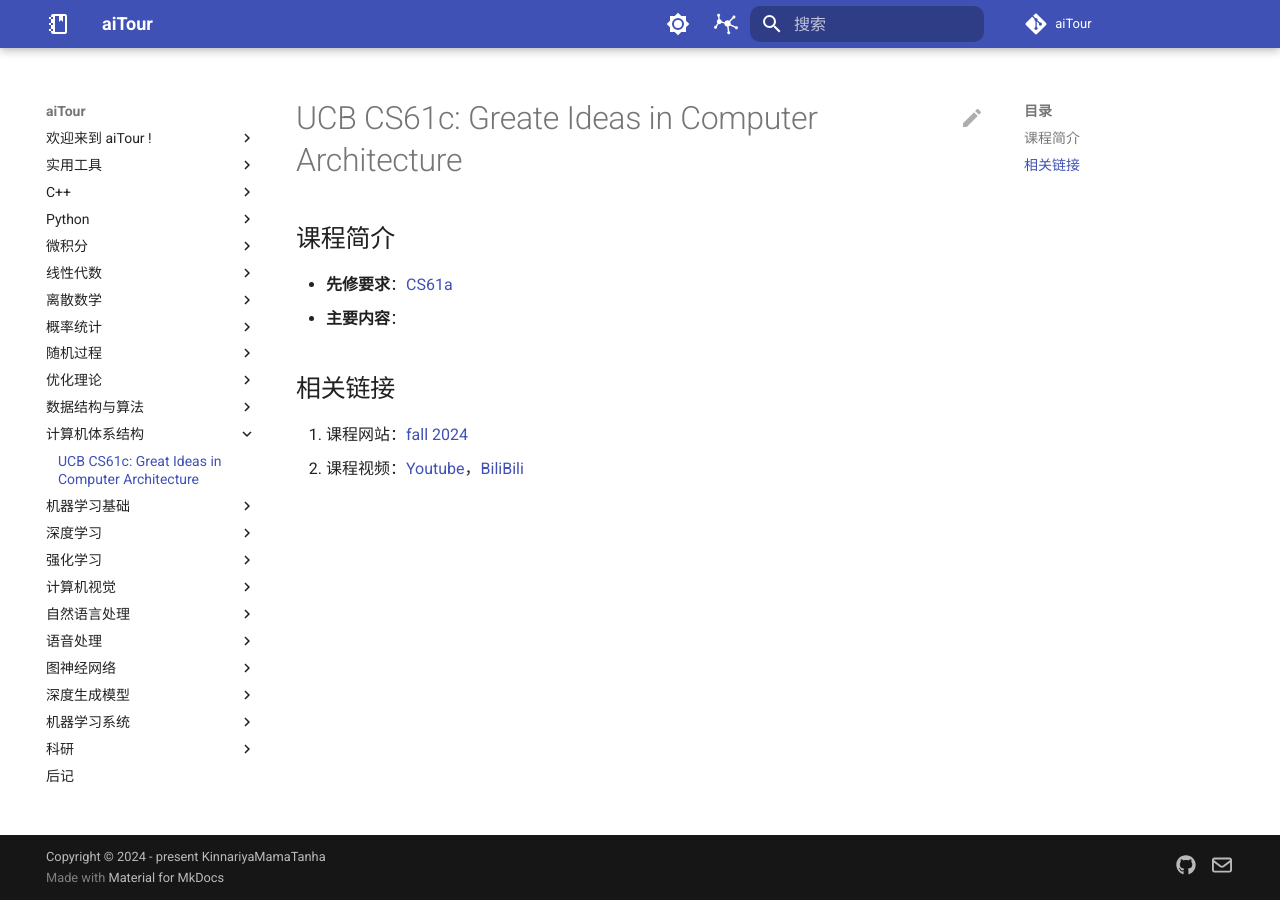
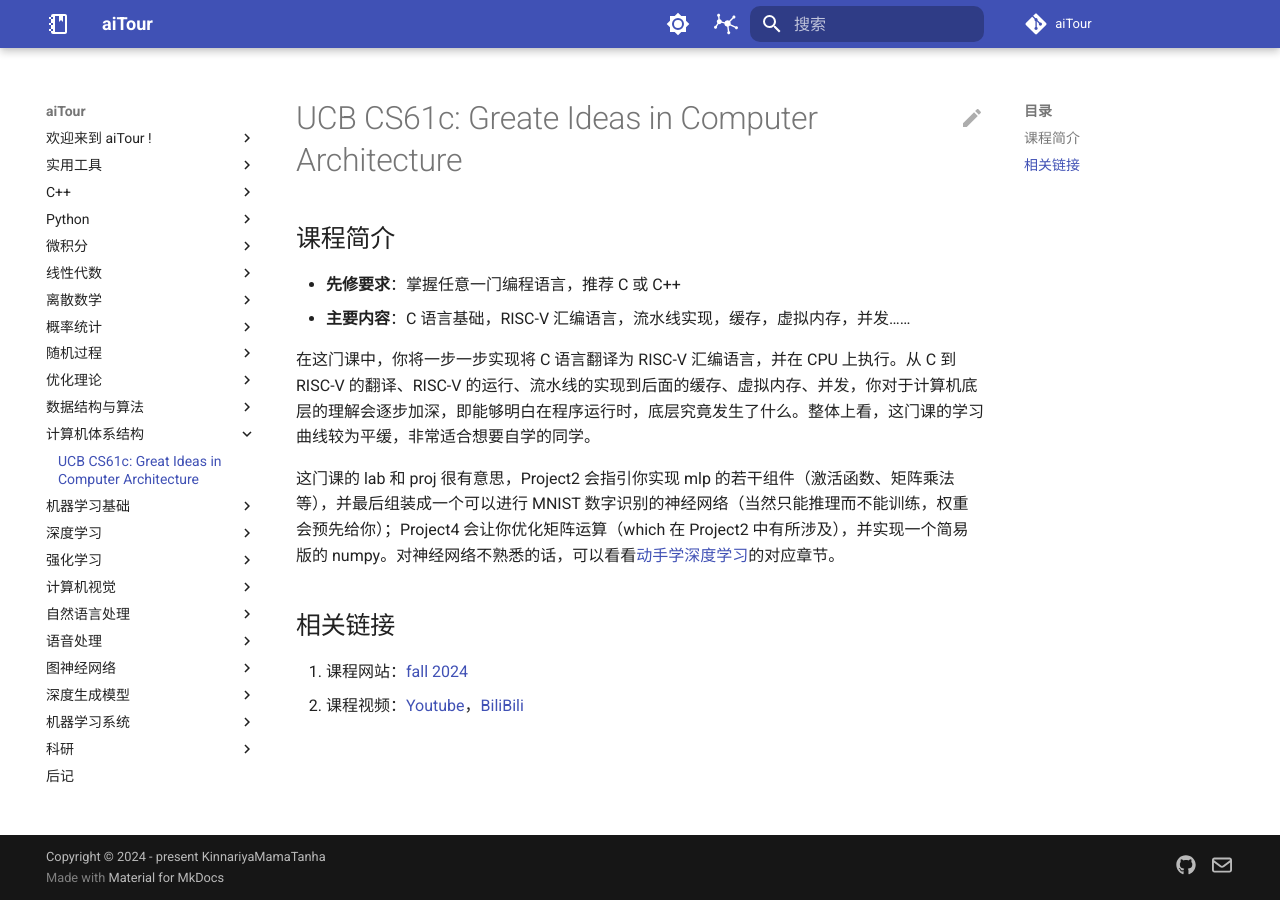
Before and after one commit to KinnariyaMamaTanha/aiTour, an MkDocs documentation site: the page built from docs/computer-architecture/CS61c.md, in a window 1280 px wide. Built offline with MkDocs 1.6.1 and Material for MkDocs 9.7.7, drawn with Linux system fonts in a browser that asks for light colours; comment, search, counter and statistics services are not loaded; a style sheet for code colours, icons or effects is not loaded.

Commit message:
docs: update CS61c course prerequisites and content overview

```diff
--- a/docs/computer-architecture/CS61c.md
+++ b/docs/computer-architecture/CS61c.md
@@ -2,8 +2,12 @@
 
 ## 课程简介
 
-- **先修要求**：[CS61a](../python/CS61a.md)
-- **主要内容**：
+- **先修要求**：掌握任意一门编程语言，推荐 C 或 C++
+- **主要内容**：C 语言基础，RISC-V 汇编语言，流水线实现，缓存，虚拟内存，并发……
+
+在这门课中，你将一步一步实现将 C 语言翻译为 RISC-V 汇编语言，并在 CPU 上执行。从 C 到 RISC-V 的翻译、RISC-V 的运行、流水线的实现到后面的缓存、虚拟内存、并发，你对于计算机底层的理解会逐步加深，即能够明白在程序运行时，底层究竟发生了什么。整体上看，这门课的学习曲线较为平缓，非常适合想要自学的同学。
+
+这门课的 lab 和 proj 很有意思，Project2 会指引你实现 mlp 的若干组件（激活函数、矩阵乘法等），并最后组装成一个可以进行 MNIST 数字识别的神经网络（当然只能推理而不能训练，权重会预先给你）；Project4 会让你优化矩阵运算（which 在 Project2 中有所涉及），并实现一个简易版的 numpy。对神经网络不熟悉的话，可以看看[动手学深度学习](../deep-learning/dive-into-deep-learning.md)的对应章节。
 
 ## 相关链接
 
```
